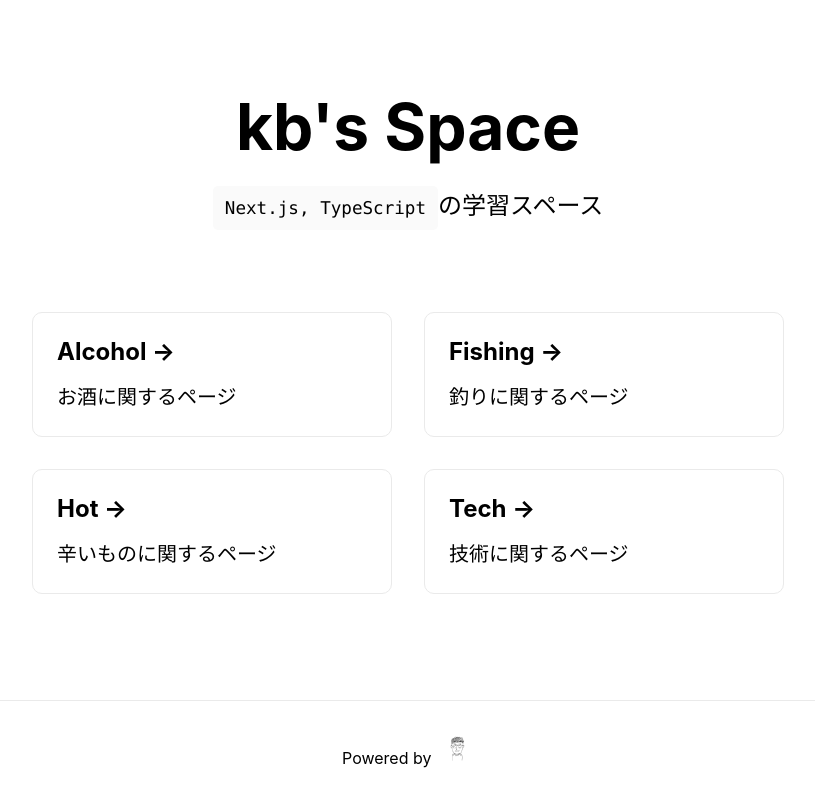
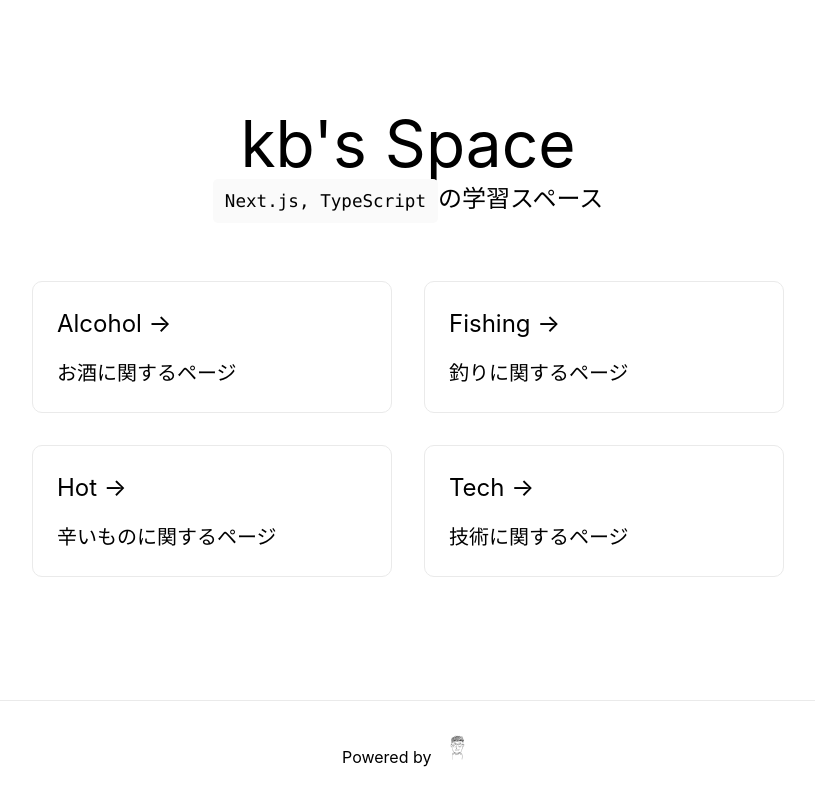
Before and after one commit to kettle-tomorrow/kb_next_app, a Next.js app: page / in a window 1280 px wide. Shown: the whole page, without its empty margins (232-1047 px from the left). Built offline with nearby package versions, Linux system fonts and the light colour scheme.

Commit message:
feat: tailwindcssを導入

```diff
--- a/package.json
+++ b/package.json
@@ -15,6 +15,9 @@
   "devDependencies": {
     "@types/node": "^15.12.2",
     "@types/react": "^17.0.11",
+    "autoprefixer": "^10.2.6",
+    "postcss": "^8.3.4",
+    "tailwindcss": "^2.1.4",
     "typescript": "^4.3.2"
   }
 }
--- /dev/null
+++ b/postcss.config.js
@@ -0,0 +1,6 @@
+module.exports = {
+  plugins: {
+    tailwindcss: {},
+    autoprefixer: {},
+  },
+}
--- a/styles/globals.css
+++ b/styles/globals.css
@@ -1,3 +1,7 @@
+@tailwind base;
+@tailwind components;
+@tailwind utilities;
+
 html,
 body {
   padding: 0;
--- /dev/null
+++ b/tailwind.config.js
@@ -0,0 +1,11 @@
+module.exports = {
+  purge: ['./pages/**/*.{js,ts,jsx,tsx}', './components/**/*.{js,ts,jsx,tsx}'],
+  darkMode: false, // or 'media' or 'class'
+  theme: {
+    extend: {},
+  },
+  variants: {
+    extend: {},
+  },
+  plugins: [],
+}
```
Also changed, not shown: 1 other file (tests, documents, lock files or other folders).
